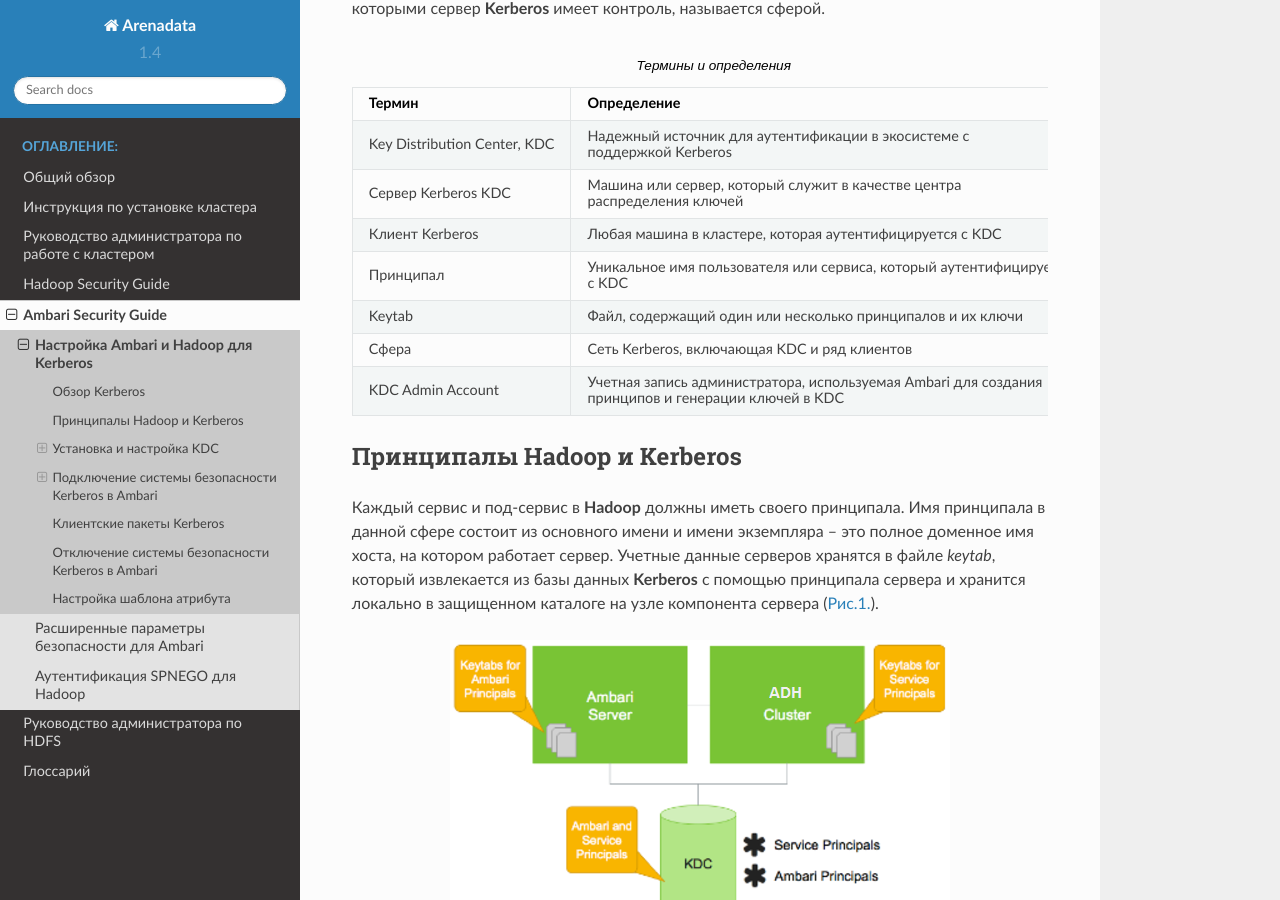
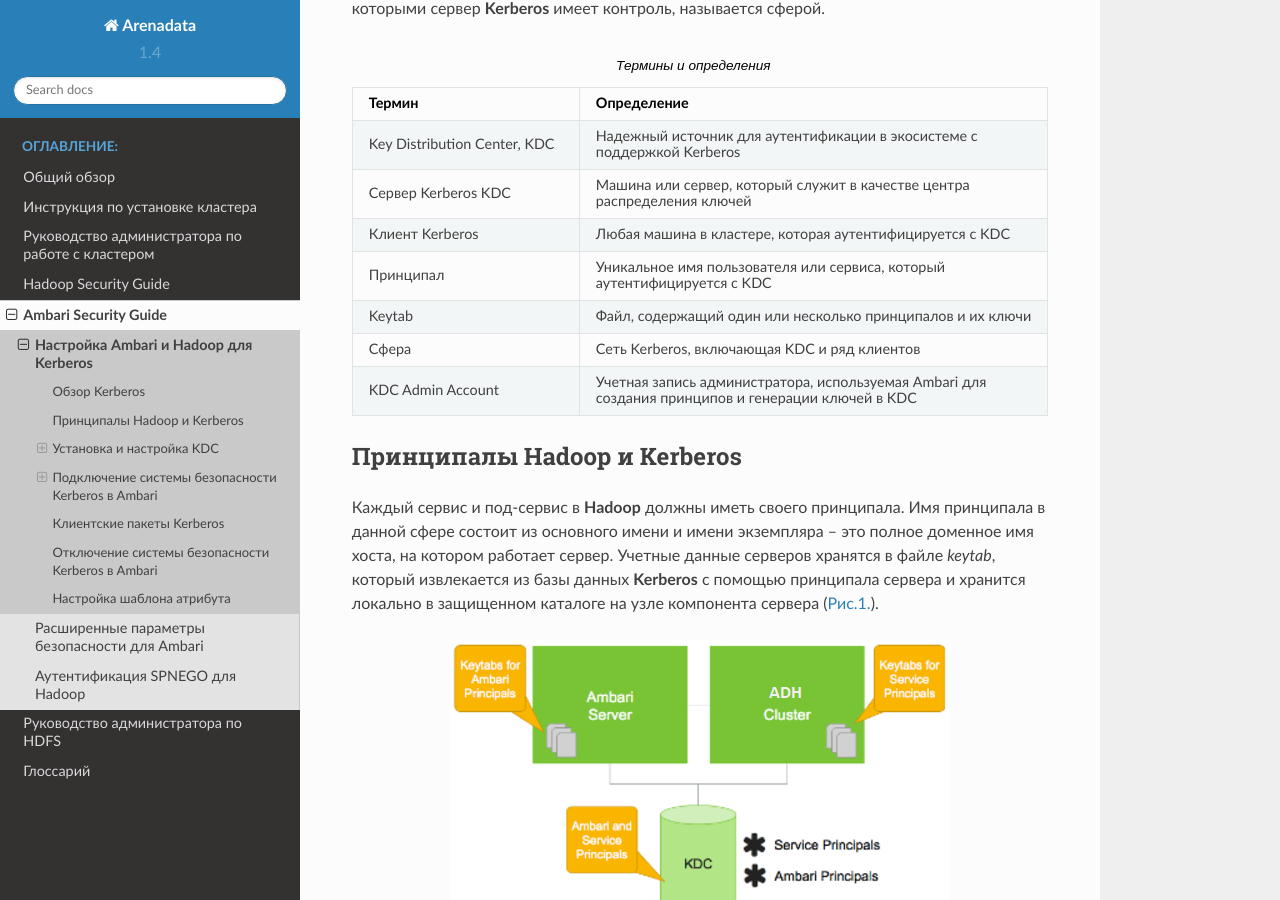
Before and after one commit to arenadata/docs_adps, a Sphinx documentation site: the page built from source/SecurityAmbari/config.rst, in a window 1280 px wide and 900 px high, scrolled down 1275 px. Built offline with Sphinx 7.4.7 and the Read the Docs theme 2.0.0, drawn with Linux system fonts in a browser that asks for light colours.

```diff
--- a/source/SecurityAmbari/config.rst
+++ b/source/SecurityAmbari/config.rst
@@ -53,10 +53,10 @@
    "Key Distribution Center, KDC", "Надежный источник для аутентификации в экосистеме с |br| поддержкой Kerberos"
    "Сервер Kerberos KDC ", "Машина или сервер, который служит в качестве центра |br| распределения ключей"
    "Клиент Kerberos", "Любая машина в кластере, которая аутентифицируется с KDC"
-   "Принципал", "Уникальное имя пользователя или сервиса, который аутентифицируется |br| с KDC"
+   "Принципал", "Уникальное имя пользователя или сервиса, который |br| аутентифицируется с KDC"
    "Keytab", "Файл, содержащий один или несколько принципалов и их ключи"
    "Сфера ", "Сеть Kerberos, включающая KDC и ряд клиентов"
-   "KDC Admin Account", "Учетная запись администратора, используемая Ambari для создания |br| принципов и генерации ключей в KDC"
+   "KDC Admin Account", "Учетная запись администратора, используемая Ambari для |br| создания принципов и генерации ключей в KDC"
 
 
 Принципалы Hadoop и Kerberos
```
